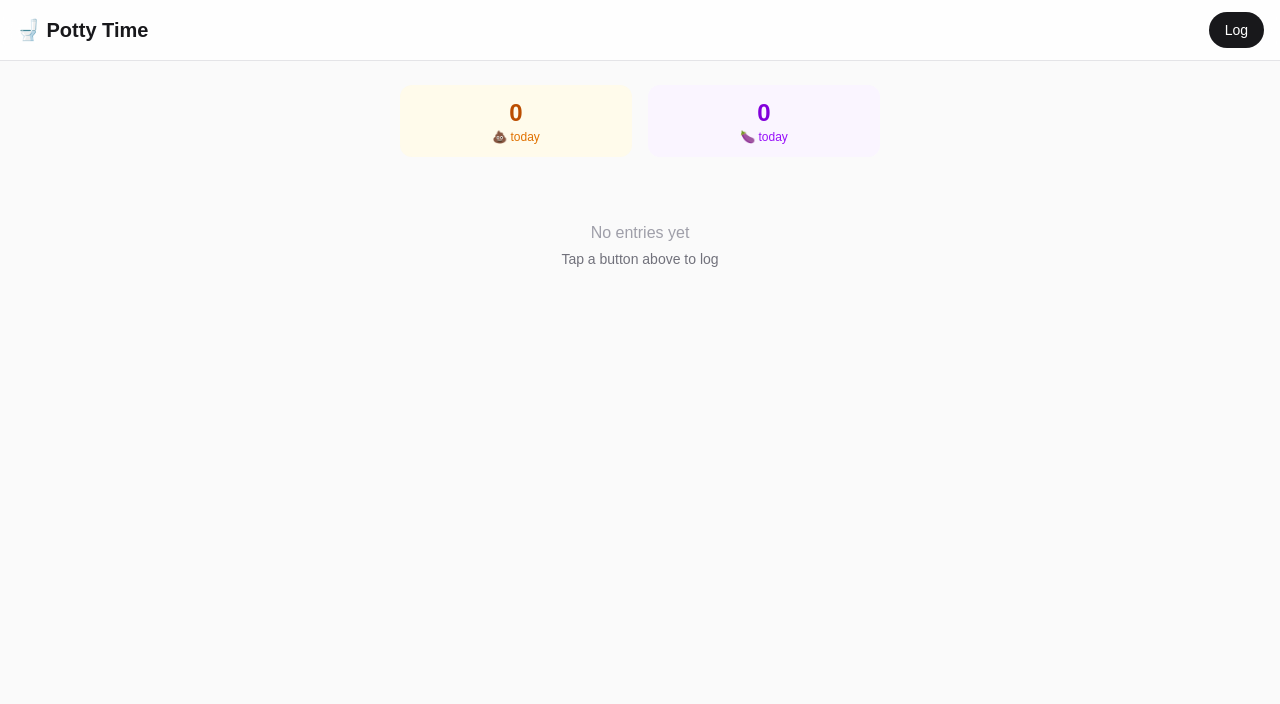
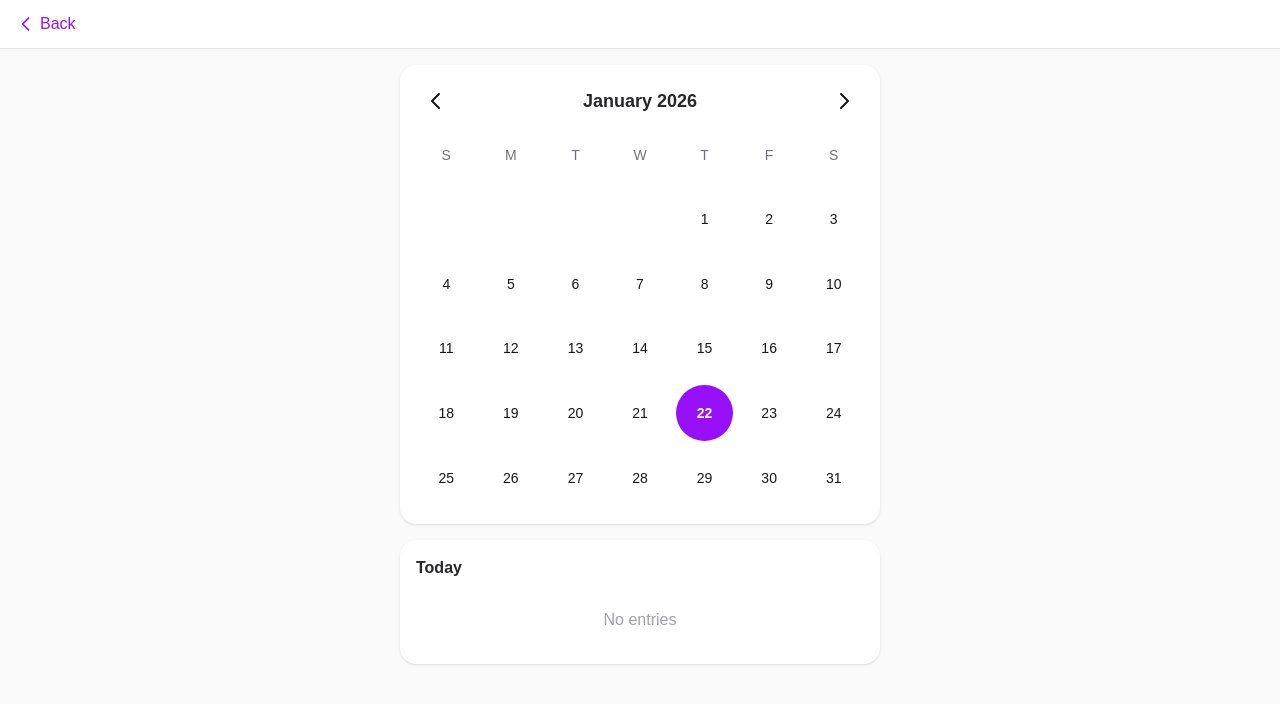
Before and after one commit to d4vid4nderson/habit-a-day, a Next.js app: page / in a window 1280 px wide. Both pictures are taken after a click on the button "History". Shown: the top 704 px of the page. Built offline with nearby package versions, Linux system fonts and the light colour scheme.

Commit message:
Add calendar to history view with day filtering

```diff
--- a/src/app/page.tsx
+++ b/src/app/page.tsx
@@ -4,14 +4,39 @@ import { useState, useEffect } from 'react';
 import { LogButton } from '@/components/LogButton';
 import { History } from '@/components/History';
 import { Stats } from '@/components/Stats';
+import { Calendar } from '@/components/Calendar';
 import { TrackerData, BathroomType } from '@/lib/types';
 import { loadData, saveData, createEntry } from '@/lib/storage';
+
+function getToday(): string {
+  return new Date().toISOString().split('T')[0];
+}
+
+function formatDateHeader(dateStr: string): string {
+  const date = new Date(dateStr + 'T00:00:00');
+  const today = new Date();
+  const yesterday = new Date(today);
+  yesterday.setDate(yesterday.getDate() - 1);
+
+  if (date.toDateString() === today.toDateString()) {
+    return 'Today';
+  } else if (date.toDateString() === yesterday.toDateString()) {
+    return 'Yesterday';
+  }
+
+  return date.toLocaleDateString('en-US', {
+    weekday: 'long',
+    month: 'long',
+    day: 'numeric',
+  });
+}
 
 export default function Home() {
   const [data, setData] = useState<TrackerData | null>(null);
   const [showHistory, setShowHistory] = useState(false);
   const [selectedType, setSelectedType] = useState<BathroomType | null>(null);
   const [notes, setNotes] = useState('');
+  const [selectedDate, setSelectedDate] = useState(getToday());
 
   useEffect(() => {
     setData(loadData());
@@ -65,37 +90,89 @@ export default function Home() {
     });
   };
 
+  const hasEntriesOnDate = (dateStr: string): boolean => {
+    const dateStart = new Date(dateStr + 'T00:00:00').getTime();
+    const dateEnd = dateStart + 24 * 60 * 60 * 1000;
+    return data.entries.some((e) => e.timestamp >= dateStart && e.timestamp < dateEnd);
+  };
+
+  const getEntriesForDate = (dateStr: string) => {
+    const dateStart = new Date(dateStr + 'T00:00:00').getTime();
+    const dateEnd = dateStart + 24 * 60 * 60 * 1000;
+    return data.entries
+      .filter((e) => e.timestamp >= dateStart && e.timestamp < dateEnd)
+      .sort((a, b) => b.timestamp - a.timestamp);
+  };
+
   const typeConfig = {
     poop: { emoji: '💩', bg: 'bg-amber-100 dark:bg-amber-900/30' },
     pee: { emoji: '🍆', bg: 'bg-purple-100 dark:bg-purple-900/30' },
   };
 
+  // History View
+  if (showHistory) {
+    const dayEntries = getEntriesForDate(selectedDate);
+
     return (
       <div className="min-h-screen bg-zinc-50 pb-safe dark:bg-zinc-900">
-      {/* Header */}
+        <header className="sticky top-0 z-10 border-b border-zinc-200 bg-white/80 backdrop-blur-lg dark:border-zinc-800 dark:bg-zinc-900/80">
+          <div className="flex items-center px-4 py-3">
+            <button
+              onClick={() => {
+                setShowHistory(false);
+                setSelectedDate(getToday());
+              }}
+              className="flex items-center gap-1 text-purple-600 dark:text-purple-400"
+            >
+              <svg className="h-5 w-5" fill="none" stroke="currentColor" viewBox="0 0 24 24">
+                <path strokeLinecap="round" strokeLinejoin="round" strokeWidth={2} d="M15 19l-7-7 7-7" />
+              </svg>
+              Back
+            </button>
+          </div>
+        </header>
+
+        <main className="mx-auto max-w-lg px-4 py-4">
+          <div className="space-y-4">
+            {/* Calendar */}
+            <div className="rounded-2xl bg-white p-4 shadow-sm dark:bg-zinc-800">
+              <Calendar
+                selectedDate={selectedDate}
+                onSelectDate={setSelectedDate}
+                hasEntries={hasEntriesOnDate}
+              />
+            </div>
+
+            {/* Entries for selected day */}
+            <div className="rounded-2xl bg-white p-4 shadow-sm dark:bg-zinc-800">
+              <h2 className="mb-3 font-semibold text-zinc-800 dark:text-zinc-200">
+                {formatDateHeader(selectedDate)}
+              </h2>
+              {dayEntries.length > 0 ? (
+                <History entries={dayEntries} onDelete={handleDelete} />
+              ) : (
+                <p className="py-4 text-center text-zinc-400">No entries</p>
+              )}
+            </div>
+          </div>
+        </main>
+      </div>
+    );
+  }
+
+  // Entry Mode - adding notes
+  if (selectedType) {
+    return (
+      <div className="min-h-screen bg-zinc-50 pb-safe dark:bg-zinc-900">
         <header className="sticky top-0 z-10 border-b border-zinc-200 bg-white/80 backdrop-blur-lg dark:border-zinc-800 dark:bg-zinc-900/80">
           <div className="flex items-center justify-between px-4 py-3">
             <h1 className="text-xl font-bold text-zinc-900 dark:text-zinc-100">
               🚽 Potty Time
             </h1>
-          {!selectedType && (
-            <button
-              onClick={() => setShowHistory(!showHistory)}
-              className={`rounded-full px-4 py-2 text-sm font-medium transition-colors ${
-                showHistory
-                  ? 'bg-zinc-900 text-white dark:bg-zinc-100 dark:text-zinc-900'
-                  : 'bg-zinc-100 text-zinc-700 active:bg-zinc-200 dark:bg-zinc-800 dark:text-zinc-300'
-              }`}
-            >
-              {showHistory ? 'Log' : 'History'}
-            </button>
-          )}
           </div>
         </header>
 
         <main className="mx-auto max-w-lg px-4 py-6">
-        {selectedType ? (
-          /* Entry Mode - type selected, add notes */
           <div className="space-y-6">
             <div className="flex justify-center py-8">
               <span className="text-[12rem]">{typeConfig[selectedType].emoji}</span>
@@ -124,23 +201,37 @@ export default function Home() {
               </button>
             </div>
           </div>
-        ) : showHistory ? (
-          <div className="space-y-4">
-            <Stats entries={data.entries} />
-            <History entries={data.entries} onDelete={handleDelete} />
+        </main>
       </div>
-        ) : (
+    );
+  }
+
+  // Main Log View
+  return (
+    <div className="min-h-screen bg-zinc-50 pb-safe dark:bg-zinc-900">
+      <header className="sticky top-0 z-10 border-b border-zinc-200 bg-white/80 backdrop-blur-lg dark:border-zinc-800 dark:bg-zinc-900/80">
+        <div className="flex items-center justify-between px-4 py-3">
+          <h1 className="text-xl font-bold text-zinc-900 dark:text-zinc-100">
+            🚽 Potty Time
+          </h1>
+          <button
+            onClick={() => setShowHistory(true)}
+            className="rounded-full bg-zinc-100 px-4 py-2 text-sm font-medium text-zinc-700 active:bg-zinc-200 dark:bg-zinc-800 dark:text-zinc-300"
+          >
+            History
+          </button>
+        </div>
+      </header>
+
+      <main className="mx-auto max-w-lg px-4 py-6">
         <div className="space-y-6">
-            {/* Today's Stats */}
           <Stats entries={data.entries} />
 
-            {/* Big Buttons - stacked on mobile, side by side on larger screens */}
           <div className="flex flex-col gap-4 sm:flex-row">
             <LogButton type="poop" onLog={handleSelect} />
             <LogButton type="pee" onLog={handleSelect} />
           </div>
 
-            {/* Recent entries preview */}
           {data.entries.length > 0 && (
             <div className="rounded-2xl bg-white p-4 shadow-sm dark:bg-zinc-800">
               <div className="mb-3 flex items-center justify-between">
@@ -149,7 +240,7 @@ export default function Home() {
                 </h2>
                 <button
                   onClick={() => setShowHistory(true)}
-                    className="text-sm text-emerald-600 dark:text-emerald-400"
+                  className="text-sm text-purple-600 dark:text-purple-400"
                 >
                   See all
                 </button>
@@ -161,7 +252,6 @@ export default function Home() {
             </div>
           )}
         </div>
-        )}
       </main>
     </div>
   );
--- /dev/null
+++ b/src/components/Calendar.tsx
@@ -0,0 +1,112 @@
+'use client';
+
+interface CalendarProps {
+  selectedDate: string;
+  onSelectDate: (date: string) => void;
+  hasEntries: (date: string) => boolean;
+}
+
+export function Calendar({ selectedDate, onSelectDate, hasEntries }: CalendarProps) {
+  const today = new Date();
+  const currentMonth = new Date(selectedDate + 'T00:00:00');
+
+  const year = currentMonth.getFullYear();
+  const month = currentMonth.getMonth();
+
+  const firstDay = new Date(year, month, 1);
+  const lastDay = new Date(year, month + 1, 0);
+  const startPadding = firstDay.getDay();
+
+  const days: (number | null)[] = [];
+  for (let i = 0; i < startPadding; i++) {
+    days.push(null);
+  }
+  for (let i = 1; i <= lastDay.getDate(); i++) {
+    days.push(i);
+  }
+
+  const monthName = currentMonth.toLocaleDateString('en-US', {
+    month: 'long',
+    year: 'numeric',
+  });
+
+  const navigateMonth = (delta: number) => {
+    const newDate = new Date(year, month + delta, 1);
+    const newDateStr = newDate.toISOString().split('T')[0];
+    onSelectDate(newDateStr);
+  };
+
+  const getDateString = (day: number) => {
+    return `${year}-${String(month + 1).padStart(2, '0')}-${String(day).padStart(2, '0')}`;
+  };
+
+  const isToday = (day: number) => {
+    return (
+      day === today.getDate() &&
+      month === today.getMonth() &&
+      year === today.getFullYear()
+    );
+  };
+
+  const isSelected = (day: number) => {
+    return getDateString(day) === selectedDate;
+  };
+
+  return (
+    <div className="space-y-4">
+      <div className="flex items-center justify-between">
+        <button
+          onClick={() => navigateMonth(-1)}
+          className="flex h-10 w-10 items-center justify-center rounded-full active:bg-zinc-100 dark:active:bg-zinc-700"
+        >
+          <svg className="h-6 w-6" fill="none" stroke="currentColor" viewBox="0 0 24 24">
+            <path strokeLinecap="round" strokeLinejoin="round" strokeWidth={2} d="M15 19l-7-7 7-7" />
+          </svg>
+        </button>
+        <h2 className="text-lg font-semibold text-zinc-800 dark:text-zinc-200">
+          {monthName}
+        </h2>
+        <button
+          onClick={() => navigateMonth(1)}
+          className="flex h-10 w-10 items-center justify-center rounded-full active:bg-zinc-100 dark:active:bg-zinc-700"
+        >
+          <svg className="h-6 w-6" fill="none" stroke="currentColor" viewBox="0 0 24 24">
+            <path strokeLinecap="round" strokeLinejoin="round" strokeWidth={2} d="M9 5l7 7-7 7" />
+          </svg>
+        </button>
+      </div>
+
+      <div className="grid grid-cols-7 gap-1 text-center text-sm font-medium text-zinc-500">
+        {['S', 'M', 'T', 'W', 'T', 'F', 'S'].map((d, i) => (
+          <div key={i} className="py-2">
+            {d}
+          </div>
+        ))}
+      </div>
+
+      <div className="grid grid-cols-7 gap-1">
+        {days.map((day, i) => (
+          <div key={i} className="aspect-square p-0.5">
+            {day && (
+              <button
+                onClick={() => onSelectDate(getDateString(day))}
+                className={`flex h-full w-full flex-col items-center justify-center rounded-full text-sm transition-colors ${
+                  isSelected(day)
+                    ? 'bg-purple-600 font-semibold text-white'
+                    : isToday(day)
+                    ? 'bg-purple-100 font-semibold text-purple-800 dark:bg-purple-900/30 dark:text-purple-400'
+                    : 'active:bg-zinc-100 dark:active:bg-zinc-700'
+                }`}
+              >
+                <span>{day}</span>
+                {hasEntries(getDateString(day)) && !isSelected(day) && (
+                  <span className="mt-0.5 h-1 w-1 rounded-full bg-purple-500" />
+                )}
+              </button>
+            )}
+          </div>
+        ))}
+      </div>
+    </div>
+  );
+}
```
Lines whose indentation alone changed are shown as unchanged.
